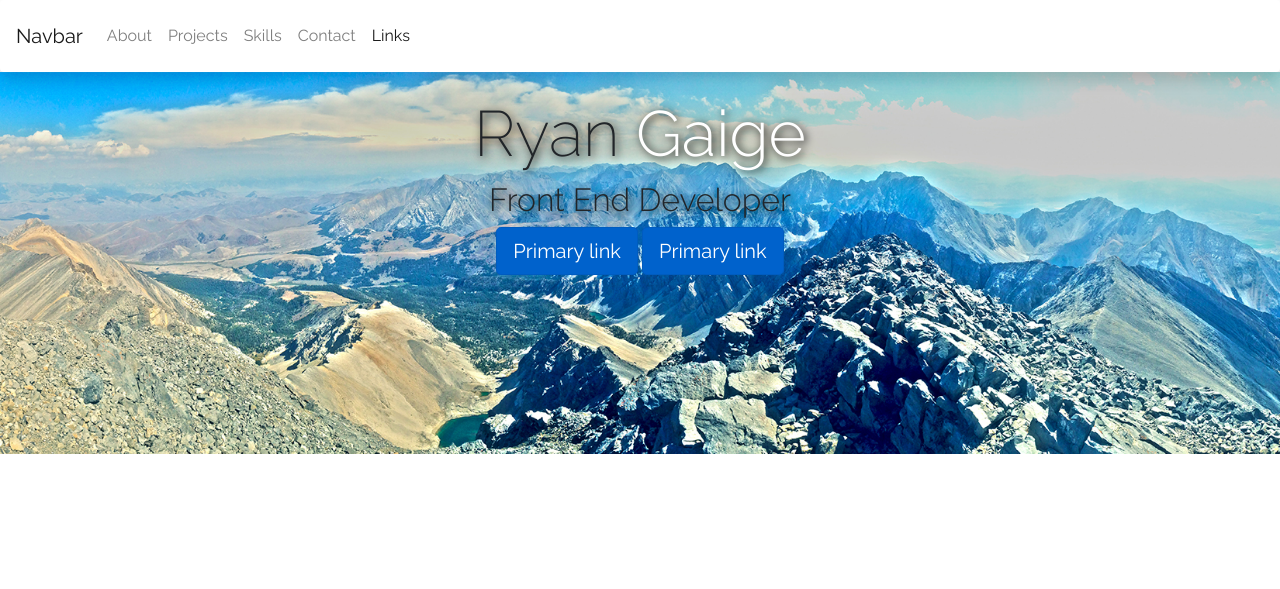
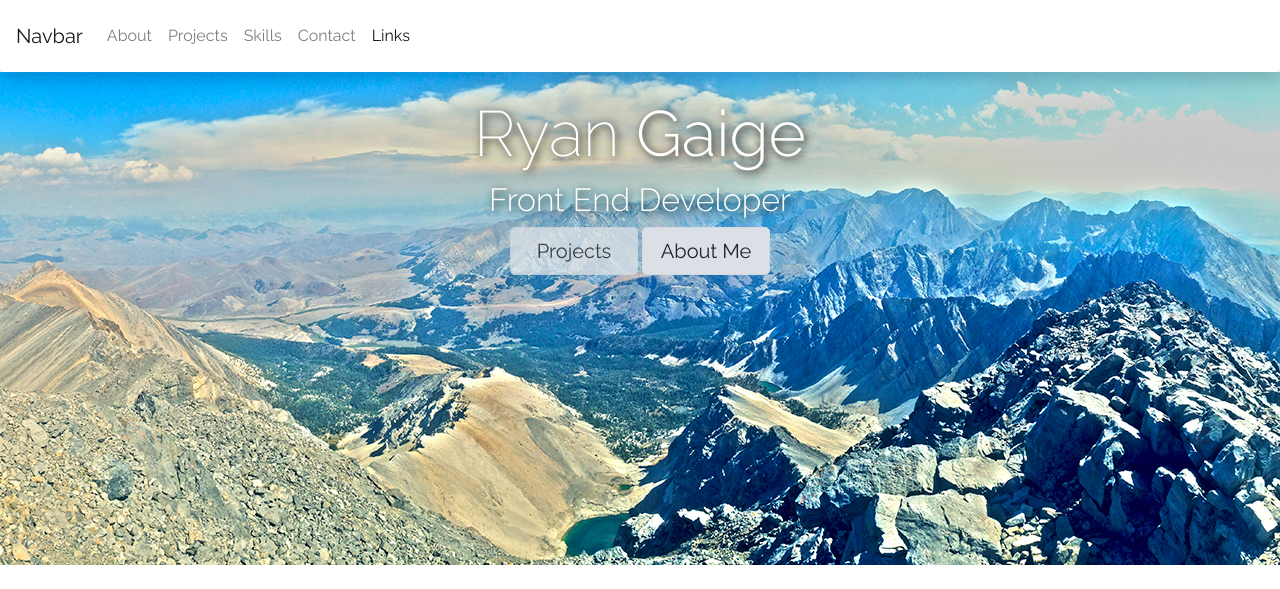
Before and after one commit to ryangaige-fp/ryangaige-fp.github.io, a plain HTML site: page index.html in a window 1280 px wide. Shown: the top 589 px of the page. Drawn offline with nearby package versions, Linux system fonts and the light colour scheme.

Commit message:
styling of header and projects section

```diff
--- a/assets/style.css
+++ b/assets/style.css
@@ -4,10 +4,10 @@ body {
 
 /* about section */
 .about-container {
-  height: 80vh;
+  height: 65vh;
   background: url(/assets/photos/Borah.jpg);
   background-repeat: no-repeat;
-  background-size: contain;
+  /* background-size: contain; */
   /* background-position: center center; */
 }
 
@@ -19,6 +19,7 @@ body {
   font-weight: 200;
   font-size: 4rem;
   text-shadow: 2px 2px 8px #000000;
+  color: white;
 }
 
 .last-name-title {
@@ -32,11 +33,22 @@ body {
   font-weight: 300;
   font-size: 2rem;
   text-shadow: 2px 2px 8px #000000;
+  color: white;
+}
+
+.button-projects {
+  width: 8rem;
+  opacity: 0.8;
+}
+
+.button-about {
+  width: 8rem;
 }
 
 /* project section */
 .projects-container {
-  height: 45vh;
+  height: 80vh;
+  background: #75d8c3;
 }
 
 .card-columns {
--- a/index.html
+++ b/index.html
@@ -59,8 +59,8 @@
             </div>
             <div class="row justify-content-center">
                 <div class="col text-center">
-                    <a href="#" class="btn btn-primary btn-lg active" role="button" aria-pressed="true">Primary link</a>
-                    <a href="#" class="btn btn-primary btn-lg active" role="button" aria-pressed="true">Primary link</a>
+                    <a href="#" class="btn btn-light btn-lg active button-projects" role="button" aria-pressed="true">Projects</a>
+                    <a href="#" class="btn btn-light btn-lg active button-about" role="button" aria-pressed="true">About Me</a>
                 </div>
             </div>
         </div>
```
